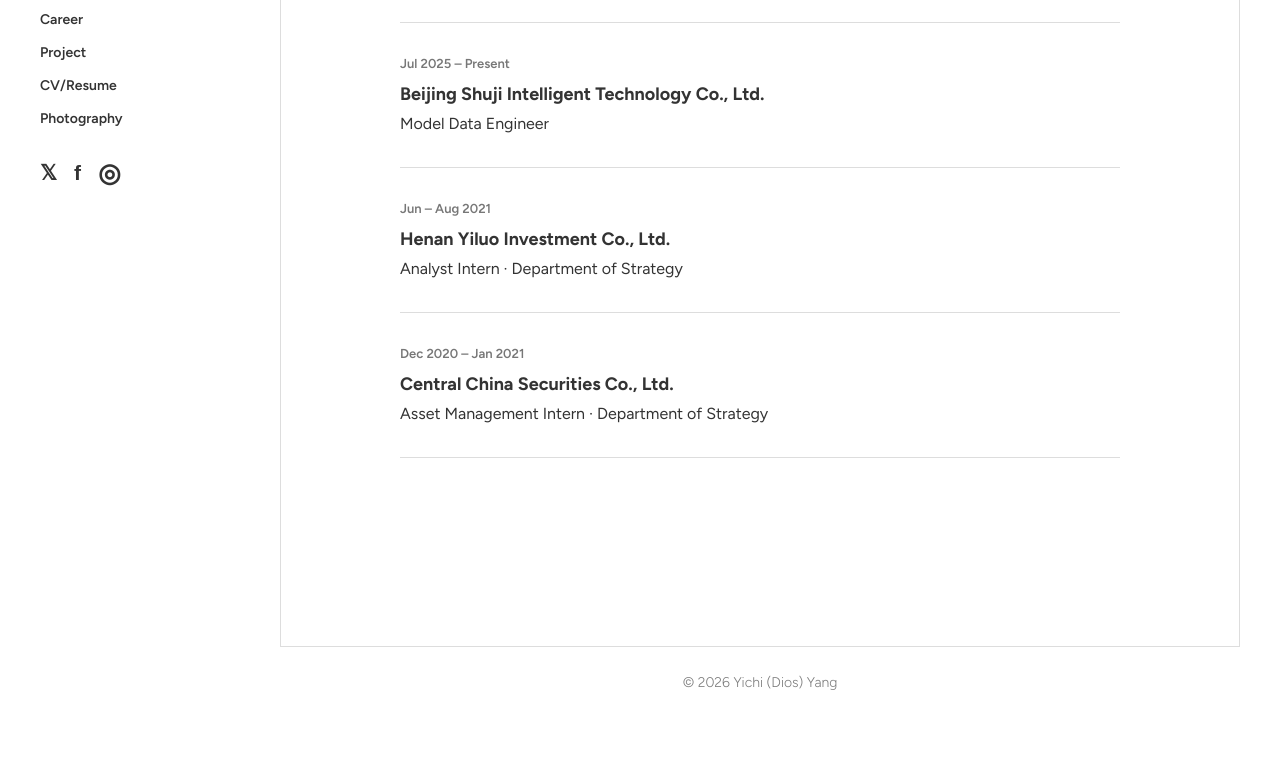
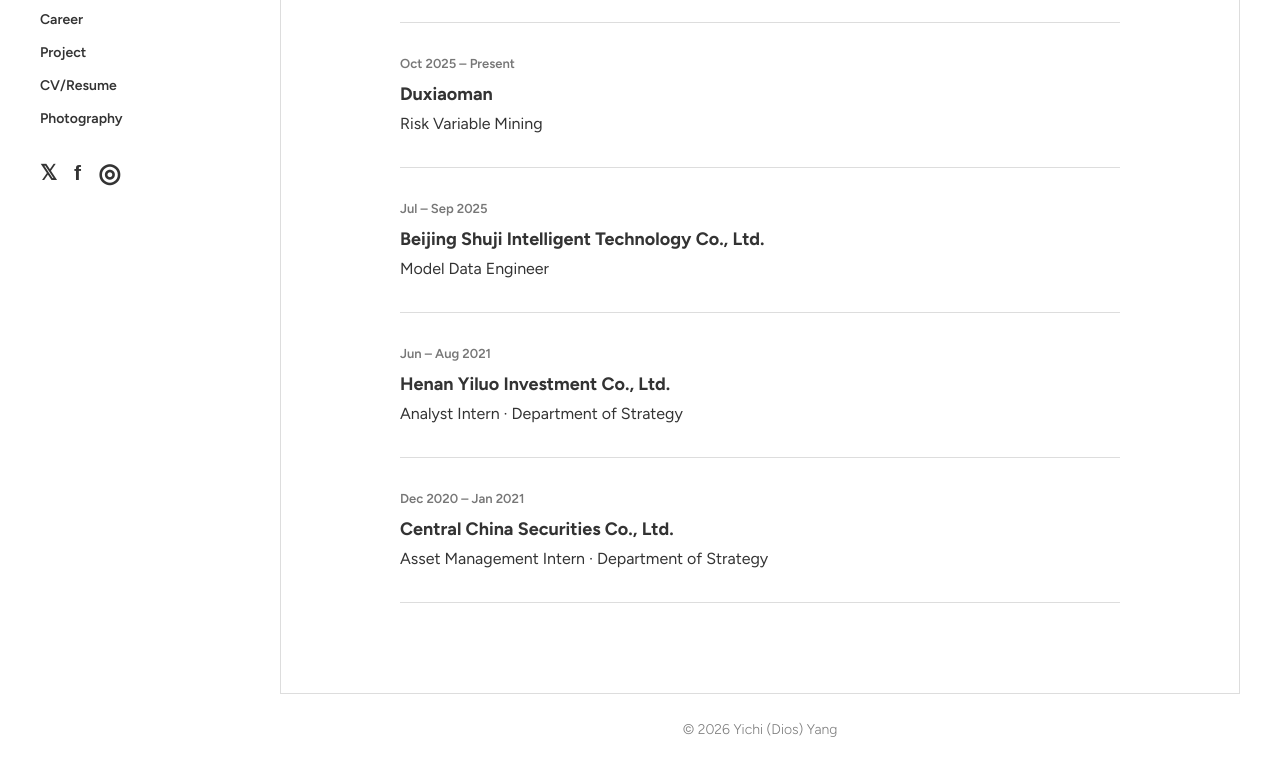
Before and after one commit to DiosYang/YichiYang.github.io, an Astro site: page /career in a window 1280 px wide. Shown: the part 153-928 px from the top of the page. Before the commit the page ends 882 px from the top, so only its background shows below. Built offline with nearby package versions, Linux system fonts and the light colour scheme; Astro itself is replaced by a stand-in of ours.

Commit message:
Update career dates and add Duxiaoman (#7)
* Update career timeline with Duxiaoman role

* Describe Duxiaoman work as risk variable mining

```diff
--- a/src/pages/career/index.astro
+++ b/src/pages/career/index.astro
@@ -5,7 +5,12 @@
   <h1 class="page-title">Career</h1>
   <div class="career-list" aria-label="Professional experience">
     <div class="career-entry">
-      <span class="career-dates">Jul 2025 – Present</span>
+      <span class="career-dates">Oct 2025 – Present</span>
+      <h2>Duxiaoman</h2>
+      <p>Risk Variable Mining</p>
+    </div>
+    <div class="career-entry">
+      <span class="career-dates">Jul – Sep 2025</span>
       <h2>Beijing Shuji Intelligent Technology Co., Ltd.</h2>
       <p>Model Data Engineer</p>
     </div>
```
